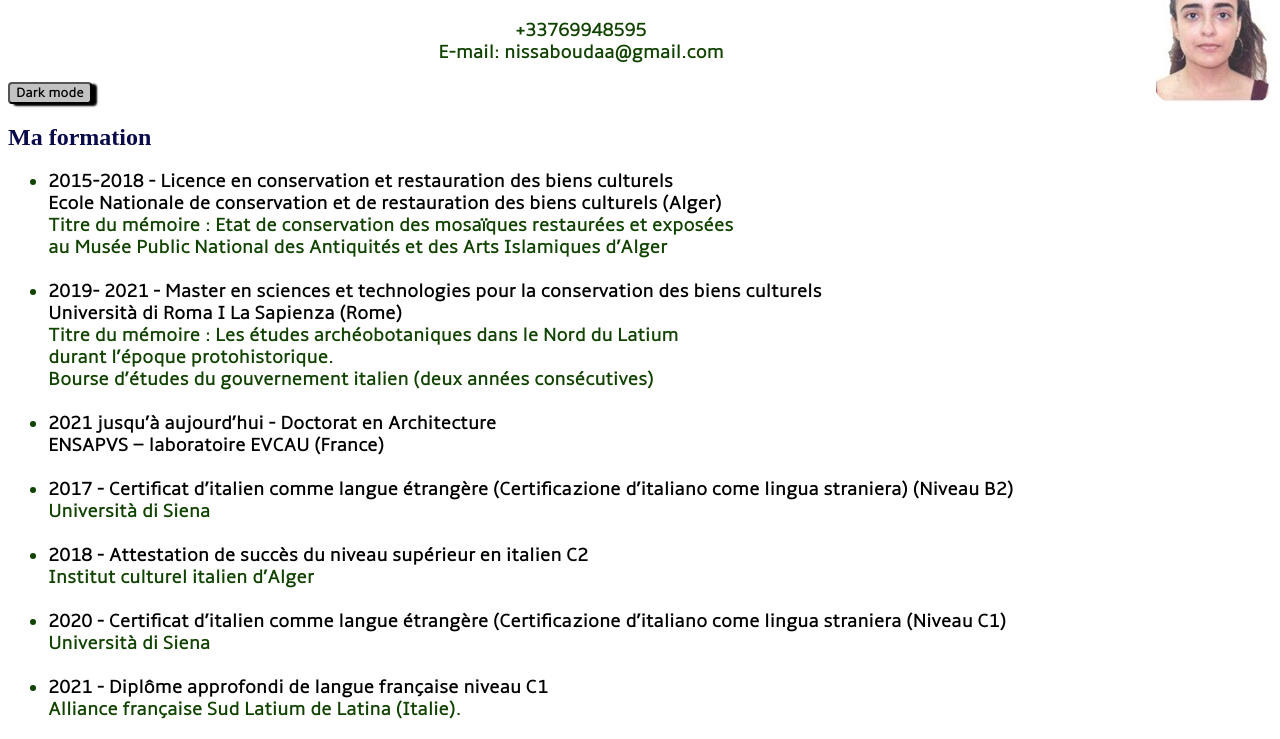
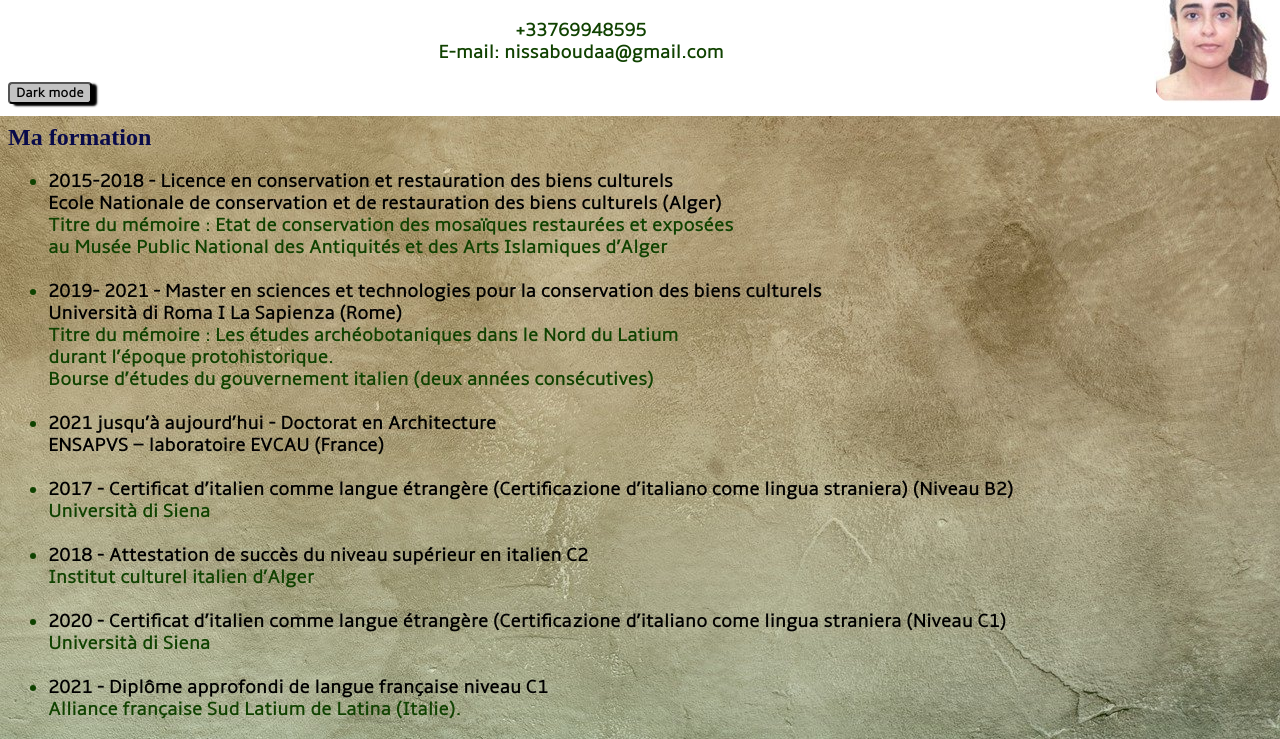
Before and after one commit to anissaboudaacv/anissaboudaacv.github.io, a plain HTML site: page index.html in a window 1280 px wide. Shown: the part 61-800 px from the top of the page. Drawn offline with Linux system fonts and the light colour scheme; files whose address does not match are found by name.

Commit message:
Update style.css

```diff
--- a/style.css
+++ b/style.css
@@ -41,7 +41,7 @@ a:hover
 	}
 
 html{
-background:url("images/fond.jpg") fixed no-repeat right;
+background:url("fond.jpg") fixed no-repeat right;
 
 }
 
```
